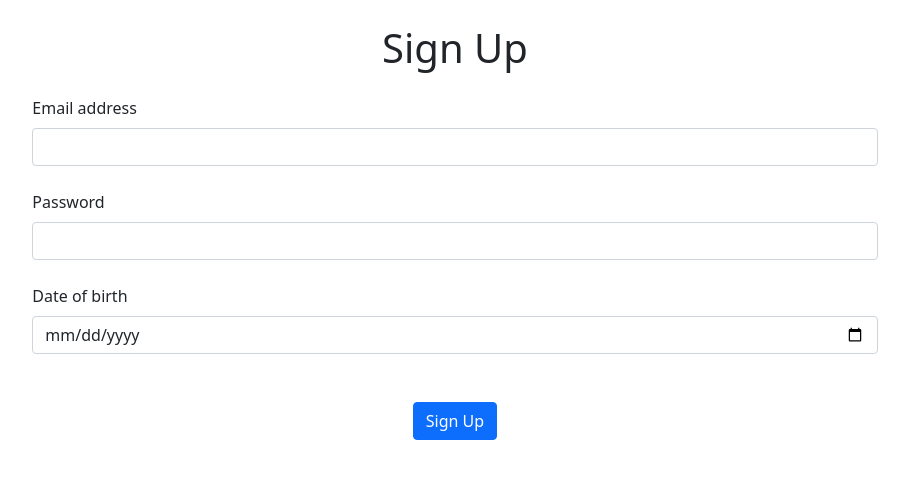
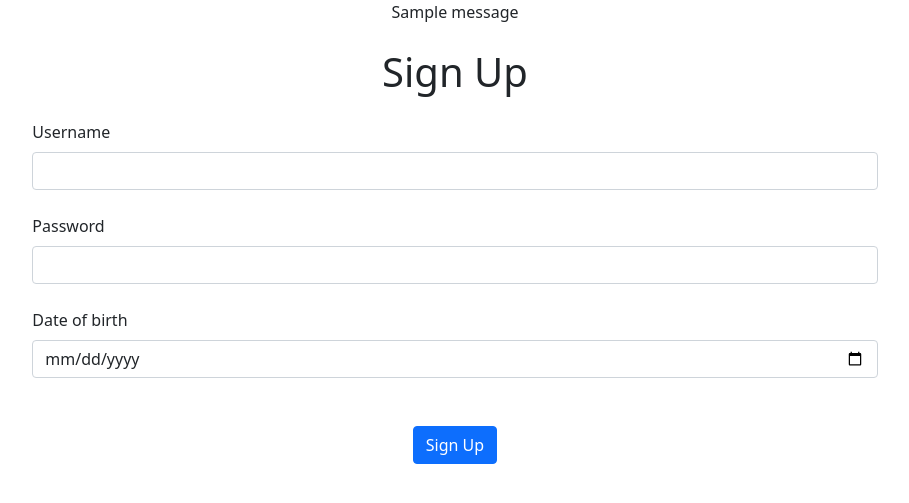
Before and after one commit to DarraghReid/just_jokes, a Flask app: page /sign_up in a window 1280 px wide. Shown: the part 56-559 px from the top of the page, without its empty margins (185-1094 px from the left). Run offline with Flask 2, Linux system fonts and the light colour scheme; one stand-in notice (Sample message) is shown; some libraries are stand-ins or nearby versions.

Commit message:
add basic sign up functionaltiy

```diff
--- a/app.py
+++ b/app.py
@@ -23,7 +23,7 @@ app.config["MONGO_URI"] = os.environ.get("MONGO_URI")
 app.secret_key = os.environ.get("SECRET_KEY")
 
 # create instance of PyMongo and pass the app into it
-# to ensure app is communicating with DB
+# to ensure app is communicating with database
 mongo = PyMongo(app)
 
 
@@ -42,7 +42,31 @@ def get_jokes():
 # GET is default
 @app.route("/sign_up", methods=["GET", "POST"])
 def sign_up():
-    return render_template("register.html")
+    if request.method == "POST":
+        # check if username already exists
+        existing_user = mongo.db.users.find_one(
+            {"username": request.form.get("username").lower()})
+
+        # inform user if username has been taken
+        if existing_user:
+            flash("username already exists")
+            return redirect(url_for("sign_up.html"))
+
+        # compile dictionary of user's data
+        sign_up = {
+            "username": request.form.get("username").lower(),
+            "password": generate_password_hash(request.form.get("password")),
+            "date_of_birth": request.form.get("date")
+        }
+
+        # insert user into database
+        mongo.db.users.insert_one(sign_up)
+
+        # put new user into 'session' cookie
+        session["user"] = request.form.get("username").lower()
+        flash("You're signed up!")
+
+    return render_template("sign_up.html")
 
 
 # tell app how and where to run application
--- a/templates/base.html
+++ b/templates/base.html
@@ -49,6 +49,16 @@
         </nav>
     </header>
 
+    <section id="flash">
+        {% with messages = get_flashed_messages() %}
+            {% if messages %}
+                {% for message in messages %}
+                    <p class="text-center">{{ message }}</p>
+                {% endfor %}
+            {% endif %}
+        {% endwith %}
+    </section>
+
     {% block content %}
     {% endblock %}
 
--- a/templates/register.html
+++ b/templates/sign_up.html
@@ -8,13 +8,13 @@
             <form method="POST" action="{{ url_for('sign_up') }}">
     <!-- username -->
                 <div class="mb-4">
-                    <label for="username" class="form-label">Email address</label>
-                    <input type="text" class="form-control" id="username" name="username">
+                    <label for="username" class="form-label">Username</label>
+                    <input type="text" class="form-control" id="username" name="username" minlength="4" maxlength="12" pattern="^[a-zA-Z0-9]{4,12}$" required>
                 </div>
     <!-- password -->
                 <div class="mb-4">
                     <label for="password" class="form-label">Password</label>
-                    <input type="password" class="form-control" id="password" name="password">
+                    <input type="password" class="form-control" id="password" name="password" minlength="7" maxlength="17" pattern="^[a-zA-Z0-9]{7,17}$" required>
                 </div>
     <!-- date of birth -->
                 <div class="mb-5">
@@ -27,6 +27,5 @@
                 </div>
             </form>
         </div>
-
     </div>
 {% endblock %}
```
